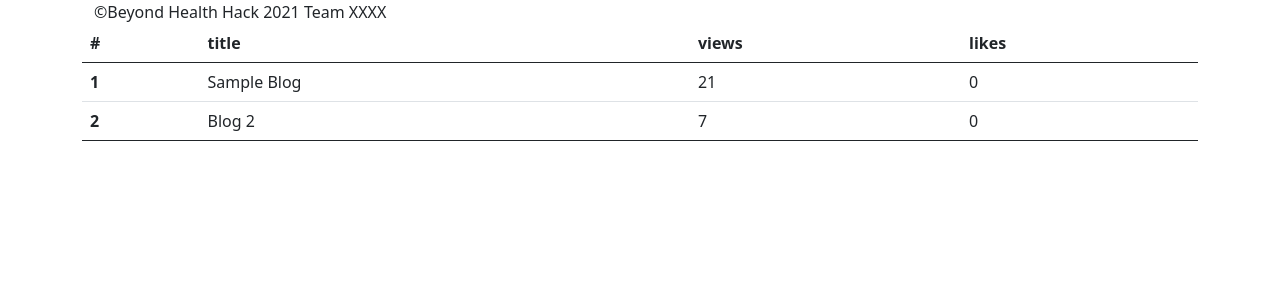
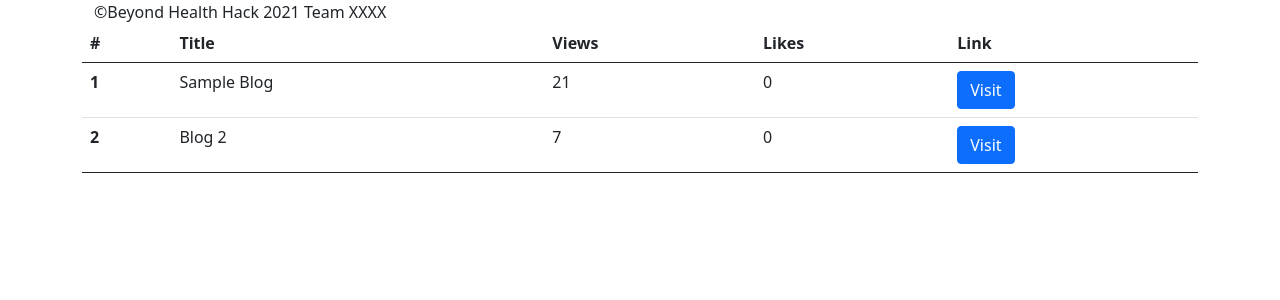
Before and after one commit to Jh123x/Beyond-health-hack-2021, a Django app: page /blog/ in a window 1280 px wide. Shown: the top 300 px of the page. Run offline with Django 3.2, Linux system fonts and the light colour scheme; data comes from the database, SQL or seed files in the repository; both versions use the stored data as it was after the commit.

Commit message:
Link blog list with blogs

```diff
--- a/beyondhealthhack/blog/templates/blog.html
+++ b/beyondhealthhack/blog/templates/blog.html
@@ -17,4 +17,7 @@
         {{ blog.content }}
     </p>
 </div>
+<div class="container">
+    <a href="/blog" class="btn btn-primary">Back to blogs</a>
+</div>
 {% endblock %}
--- a/beyondhealthhack/blog/templates/blog_list.html
+++ b/beyondhealthhack/blog/templates/blog_list.html
@@ -6,8 +6,6 @@ Blogs
 
 {% block content %}
 <div class="container">
-
-
     {% if not blogs %}
         <h4>There are no blogs</h4>
     {% else %}
@@ -15,9 +13,10 @@ Blogs
             <thead>
             <tr>
                 <th scope="col">#</th>
-                <th scope="col">title</th>
-                <th scope="col">views</th>
-                <th scope="col">likes</th>
+                <th scope="col">Title</th>
+                <th scope="col">Views</th>
+                <th scope="col">Likes</th>
+                <th scope="col">Link</th>
             </tr>
         </thead>
         <tbody>
@@ -27,6 +26,7 @@ Blogs
                 <td>{{ blog.title }}</td>
                 <td>{{ blog.views }}</td>
                 <td>{{ blog.likes }}</td>
+                <td><a href="/blog/{{blog.id}}" class="btn btn-primary">Visit</a></td>
             </tr>
         {% endfor %}
         </tbody>
```
Also changed, not shown: beyondhealthhack/db.sqlite3.
